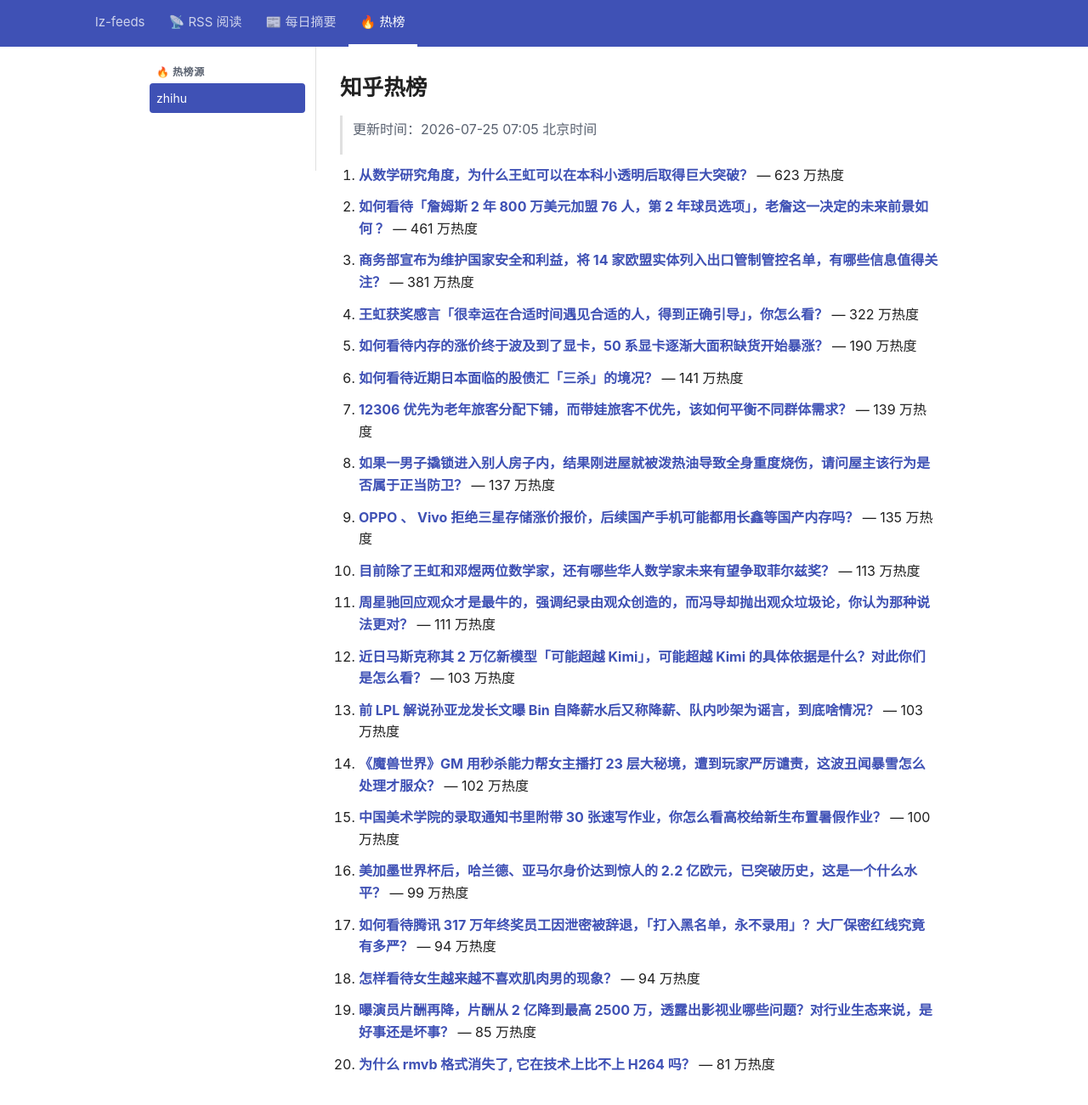
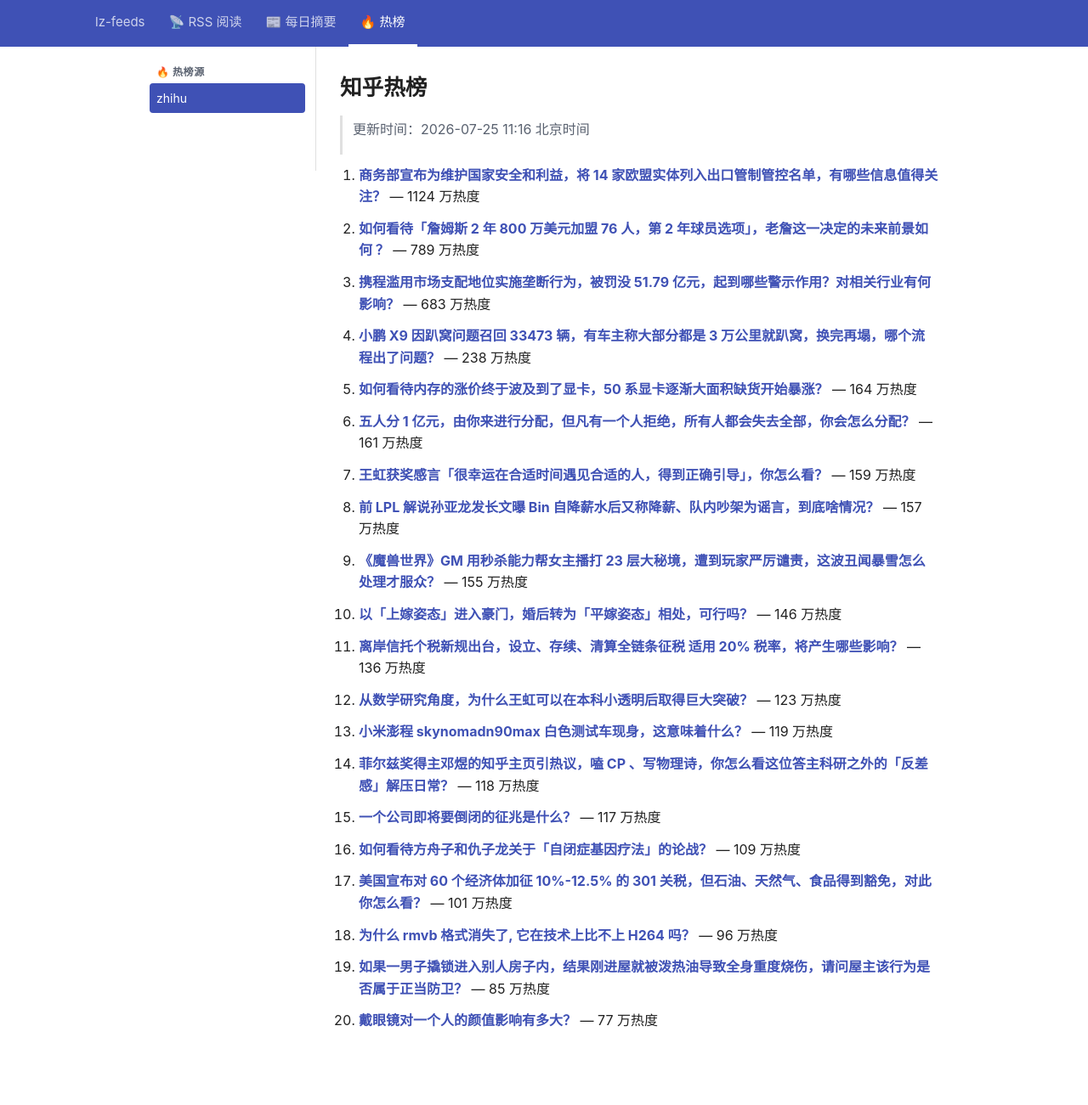
Before and after one commit to lizhang0101/lz-feeds, a Jekyll site: the page built from _hotlist/zhihu.md, in a window 1280 px wide and 1330 px high. Shown: the top 1301 px of the window at 85% size. Built offline with Jekyll 4.4.1, drawn with Linux system fonts in a browser that asks for light colours.

Commit message:
hotlist: 2026-07-25T03:16Z

```diff
--- a/_hotlist/zhihu.md
+++ b/_hotlist/zhihu.md
@@ -1,48 +1,48 @@
 ---
-updated: 2026-07-25 07:05 北京时间
+updated: 2026-07-25 11:16 北京时间
 count: 20
 ---
 
 # 知乎热榜
 
-> 更新时间：2026-07-25 07:05 北京时间
+> 更新时间：2026-07-25 11:16 北京时间
 
-1. **[从数学研究角度，为什么王虹可以在本科小透明后取得巨大突破？](https://www.zhihu.com/question/2063910329785045183)** — 623 万热度
+1. **[商务部宣布为维护国家安全和利益，将 14 家欧盟实体列入出口管制管控名单，有哪些信息值得关注？](https://www.zhihu.com/question/2064019046736175870)** — 1124 万热度
 
-2. **[如何看待「詹姆斯 2 年 800 万美元加盟 76 人，第 2 年球员选项」，老詹这一决定的未来前景如何 ？](https://www.zhihu.com/question/2064132609781798497)** — 461 万热度
+2. **[如何看待「詹姆斯 2 年 800 万美元加盟 76 人，第 2 年球员选项」，老詹这一决定的未来前景如何 ？](https://www.zhihu.com/question/2064132609781798497)** — 789 万热度
 
-3. **[商务部宣布为维护国家安全和利益，将 14 家欧盟实体列入出口管制管控名单，有哪些信息值得关注？](https://www.zhihu.com/question/2064019046736175870)** — 381 万热度
+3. **[携程滥用市场支配地位实施垄断行为，被罚没 51.79 亿元，起到哪些警示作用？对相关行业有何影响？](https://www.zhihu.com/question/2064289475916560021)** — 683 万热度
 
-4. **[王虹获奖感言「很幸运在合适时间遇见合适的人，得到正确引导」，你怎么看？](https://www.zhihu.com/question/2063821607458576344)** — 322 万热度
+4. **[小鹏 X9 因趴窝问题召回 33473 辆，有车主称大部分都是 3 万公里就趴窝，换完再塌，哪个流程出了问题？](https://www.zhihu.com/question/2064072658795419261)** — 238 万热度
 
-5. **[如何看待内存的涨价终于波及到了显卡，50 系显卡逐渐大面积缺货开始暴涨？](https://www.zhihu.com/question/2063926827077445448)** — 190 万热度
+5. **[如何看待内存的涨价终于波及到了显卡，50 系显卡逐渐大面积缺货开始暴涨？](https://www.zhihu.com/question/2063926827077445448)** — 164 万热度
 
-6. **[如何看待近期日本面临的股债汇「三杀」的境况？](https://www.zhihu.com/question/2063933601394025370)** — 141 万热度
+6. **[五人分 1 亿元，由你来进行分配，但凡有一个人拒绝，所有人都会失去全部，你会怎么分配？](https://www.zhihu.com/question/2063192386587644315)** — 161 万热度
 
-7. **[12306 优先为老年旅客分配下铺，而带娃旅客不优先，该如何平衡不同群体需求？](https://www.zhihu.com/question/2062138734179628224)** — 139 万热度
+7. **[王虹获奖感言「很幸运在合适时间遇见合适的人，得到正确引导」，你怎么看？](https://www.zhihu.com/question/2063821607458576344)** — 159 万热度
 
-8. **[如果一男子撬锁进入别人房子内，结果刚进屋就被泼热油导致全身重度烧伤，请问屋主该行为是否属于正当防卫？](https://www.zhihu.com/question/2057805207183085608)** — 137 万热度
+8. **[前 LPL 解说孙亚龙发长文曝 Bin 自降薪水后又称降薪、队内吵架为谣言，到底啥情况？](https://www.zhihu.com/question/2063732543916957800)** — 157 万热度
 
-9. **[OPPO 、 Vivo  拒绝三星存储涨价报价，后续国产手机可能都用长鑫等国产内存吗？](https://www.zhihu.com/question/2063583824378848408)** — 135 万热度
+9. **[《魔兽世界》GM 用秒杀能力帮女主播打 23 层大秘境，遭到玩家严厉谴责，这波丑闻暴雪怎么处理才服众？](https://www.zhihu.com/question/2063323615110681339)** — 155 万热度
 
-10. **[目前除了王虹和邓煜两位数学家，还有哪些华人数学家未来有望争取菲尔兹奖？](https://www.zhihu.com/question/2062876703299572286)** — 113 万热度
+10. **[以「上嫁姿态」进入豪门，婚后转为「平嫁姿态」相处，可行吗？](https://www.zhihu.com/question/2061470524119715855)** — 146 万热度
 
-11. **[周星驰回应观众才是最牛的，强调纪录由观众创造的，而冯导却抛出观众垃圾论，你认为那种说法更对？](https://www.zhihu.com/question/2061388641746806149)** — 111 万热度
+11. **[离岸信托个税新规出台，设立、存续、清算全链条征税 适用 20% 税率，将产生哪些影响？](https://www.zhihu.com/question/2064072667435684910)** — 136 万热度
 
-12. **[近日马斯克称其 2 万亿新模型「可能超越 Kimi」，可能超越 Kimi 的具体依据是什么？对此你们是怎么看？](https://www.zhihu.com/question/2063015674528765058)** — 103 万热度
+12. **[从数学研究角度，为什么王虹可以在本科小透明后取得巨大突破？](https://www.zhihu.com/question/2063910329785045183)** — 123 万热度
 
-13. **[前 LPL 解说孙亚龙发长文曝 Bin 自降薪水后又称降薪、队内吵架为谣言，到底啥情况？](https://www.zhihu.com/question/2063732543916957800)** — 103 万热度
+13. **[小米澎程 skynomadn90max 白色测试车现身，这意味着什么？](https://www.zhihu.com/question/2063349995479234462)** — 119 万热度
 
-14. **[《魔兽世界》GM 用秒杀能力帮女主播打 23 层大秘境，遭到玩家严厉谴责，这波丑闻暴雪怎么处理才服众？](https://www.zhihu.com/question/2063323615110681339)** — 102 万热度
+14. **[菲尔兹奖得主邓煜的知乎主页引热议，嗑 CP 、写物理诗，你怎么看这位答主科研之外的「反差感」解压日常？](https://www.zhihu.com/question/2063899773157863851)** — 118 万热度
 
-15. **[中国美术学院的录取通知书里附带 30 张速写作业，你怎么看高校给新生布置暑假作业？](https://www.zhihu.com/question/2064021093195814334)** — 100 万热度
+15. **[一个公司即将要倒闭的征兆是什么？](https://www.zhihu.com/question/283190849)** — 117 万热度
 
-16. **[美加墨世界杯后，哈兰德、亚马尔身价达到惊人的 2.2 亿欧元，已突破历史，这是一个什么水平？](https://www.zhihu.com/question/2063542544877753542)** — 99 万热度
+16. **[如何看待方舟子和仇子龙关于「自闭症基因疗法」的论战？](https://www.zhihu.com/question/346477106)** — 109 万热度
 
-17. **[如何看待腾讯 317 万年终奖员工因泄密被辞退，「打入黑名单，永不录用」？大厂保密红线究竟有多严？](https://www.zhihu.com/question/2063929870984242778)** — 94 万热度
+17. **[美国宣布对 60 个经济体加征 10%-12.5% 的 301 关税，但石油、天然气、食品得到豁免，对此你怎么看？](https://www.zhihu.com/question/2063902919200711048)** — 101 万热度
 
-18. **[怎样看待女生越来越不喜欢肌肉男的现象？](https://www.zhihu.com/question/427306458)** — 94 万热度
+18. **[为什么 rmvb 格式消失了, 它在技术上比不上 H264 吗？](https://www.zhihu.com/question/779011748)** — 96 万热度
 
-19. **[曝演员片酬再降，片酬从 2 亿降到最高 2500 万，透露出影视业哪些问题？对行业生态来说，是好事还是坏事？](https://www.zhihu.com/question/2063904243388512133)** — 85 万热度
+19. **[如果一男子撬锁进入别人房子内，结果刚进屋就被泼热油导致全身重度烧伤，请问屋主该行为是否属于正当防卫？](https://www.zhihu.com/question/2057805207183085608)** — 85 万热度
 
-20. **[为什么 rmvb 格式消失了, 它在技术上比不上 H264 吗？](https://www.zhihu.com/question/779011748)** — 81 万热度
+20. **[戴眼镜对一个人的颜值影响有多大？](https://www.zhihu.com/question/268712252)** — 77 万热度
```
